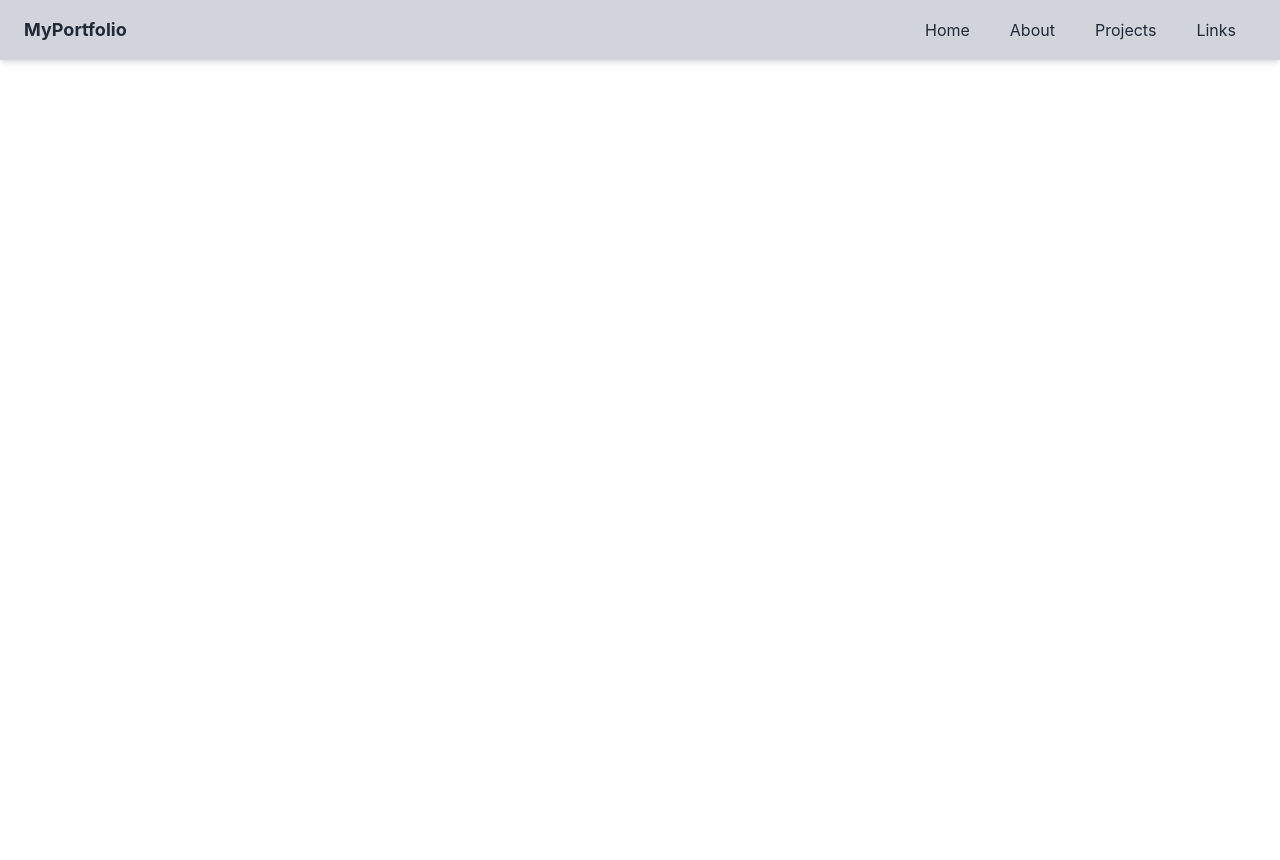
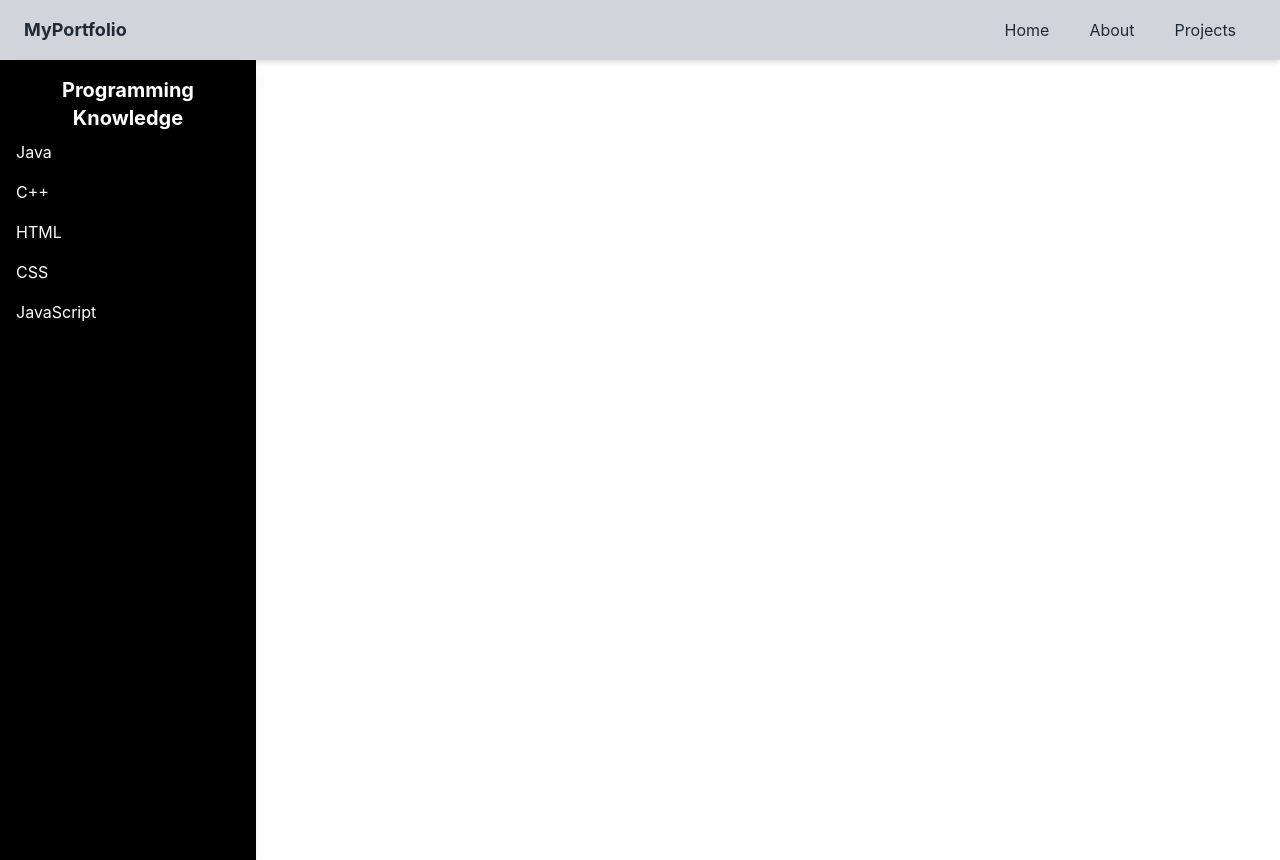
Before and after one commit to anursaidy/anursaidy.github.io, a React (Create React App) app in the folder portfolio-app/: page /about in a window 1280 px wide. Before the commit the page ends 800 px from the top, so only its background shows below. Built offline with nearby package versions, Linux system fonts and the light colour scheme.

Commit message:
Added Sidebar to About Page

```diff
--- /dev/null
+++ b/portfolio-app/src/About.js
@@ -0,0 +1,25 @@
+import React from 'react';
+import matrixLL from './images/matrixLL.jpg'
+function About() {
+    return (
+        <div className="flex">
+            <div className="bg-black w-1/5 h-screen shadow-lg">
+                <div className="text-white p-4">
+                    <h2 className="text-xl font-bold text-center">Programming Knowledge</h2>
+                    <ul>
+                        <li className="py-2">Java</li>
+                        <li className="py-2">C++</li>
+                        <li className="py-2">HTML</li>
+                        <li className="py-2">CSS</li>
+                        <li className="py-2">JavaScript</li>
+                    </ul>
+                </div>
+            </div>
+
+
+
+        </div>
+    );
+}
+
+export default About;
--- a/portfolio-app/src/App.js
+++ b/portfolio-app/src/App.js
@@ -4,6 +4,7 @@ import HomePage from './Homepage';
 import Header from './Header';
 import { BrowserRouter as Router, Route, Routes } from 'react-router-dom';
 import Projects from './Projects';
+import About from './About';
 function App() {
   return (
     <Router>
@@ -13,6 +14,7 @@ function App() {
 
         <Routes>
         <Route path="/" element={<HomePage />} />
+        <Route path="/about" element={<About />} />
         <Route path="/projects" element={<Projects />} />
 
 
--- a/portfolio-app/src/Header.js
+++ b/portfolio-app/src/Header.js
@@ -12,7 +12,6 @@ function Header() {
         <Link to="/" className="px-5 py-2  hover:bg-gray-400 rounded">Home</Link>
           <Link to="/about" className="px-5 py-2  hover:bg-gray-400 rounded">About</Link>
           <Link to="/projects" className="px-5 py-2 hover:bg-gray-400 rounded">Projects</Link>
-          <Link to="/links" className="px-5 py-2 hover:bg-gray-400 rounded">Links</Link>
         </nav>
       </div>
 
```
